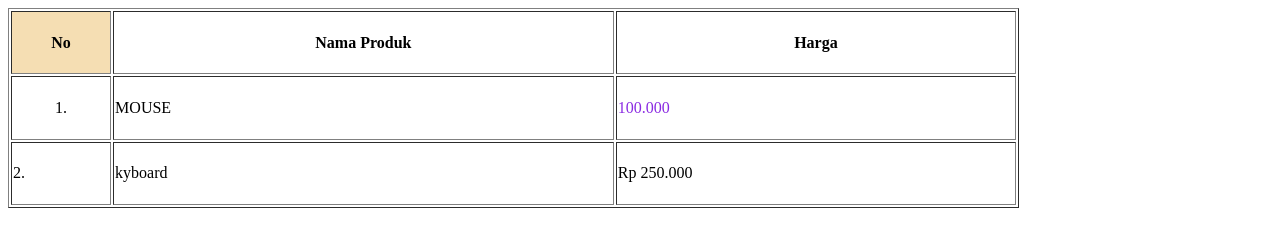
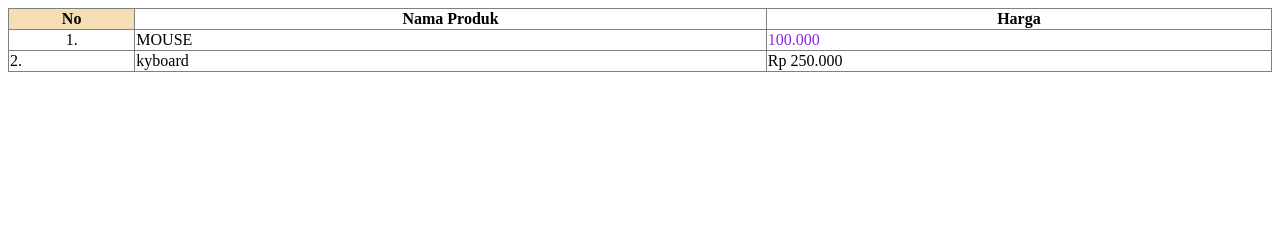
Before and after one commit to fatsyah-prosesor/1124160144-latihan-pertemuan-6, a plain HTML site: page latihan-pertemuan-6-membuat-tabel/index.html in a window 1280 px wide. Drawn offline with Linux system fonts and the light colour scheme.

Commit message:
perubahan border collaps

```diff
--- a/latihan-pertemuan-6-membuat-tabel/index.html
+++ b/latihan-pertemuan-6-membuat-tabel/index.html
@@ -6,7 +6,7 @@
     <title>Latihan membuat table</title>
 </head>
 <body>
-    <table border="1" width="80%" height="200px">
+    <table border="1" style="border-collapse: collapse; width: 100%;">
         <tr>
             <th style="background-color: wheat;" width="10%">No</th>
             <th style="font: 18px; text-align: center;" width="50%">Nama Produk</th>
```
